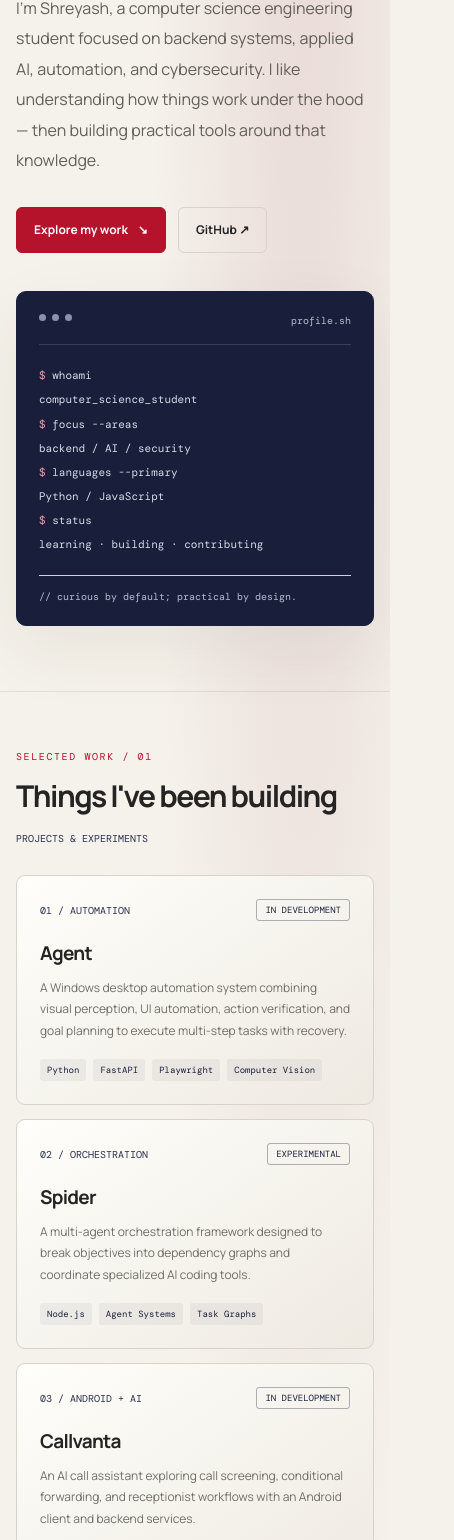
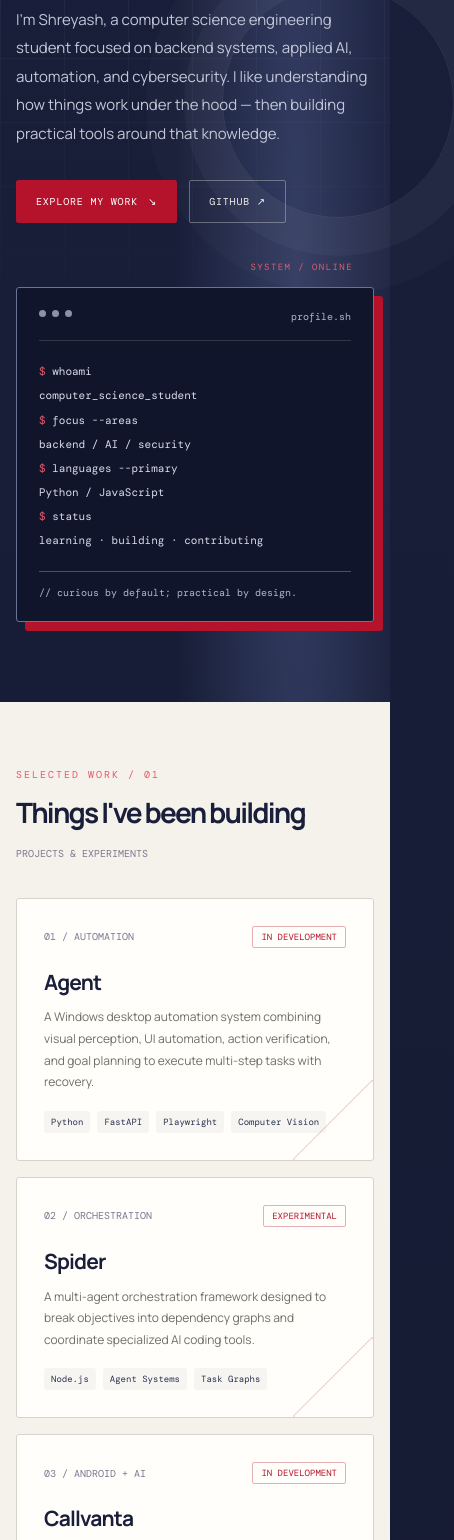
Before and after one commit to cheron2000/portfolio, a plain HTML site: page index.html in a window 390 px wide. Shown: the part 326-1866 px from the top of the page, 454 px wide, since content can reach past the window. Drawn offline with nearby package versions, Linux system fonts and the light colour scheme.

Commit message:
Redesign portfolio with futuristic midnight interface

```diff
--- a/index.html
+++ b/index.html
@@ -3,7 +3,7 @@
 <head>
   <meta charset="UTF-8">
   <meta name="viewport" content="width=device-width, initial-scale=1">
-  <meta name="theme-color" content="#F5F2EB">
+  <meta name="theme-color" content="#191F3A">
   <meta name="description" content="Shreyash — engineering student and developer building AI systems, automation tools, and backend software.">
   <title>Shreyash — Developer & Builder</title>
   <link rel="preconnect" href="https://fonts.googleapis.com">
@@ -80,6 +80,47 @@
     .footer{color:var(--midnight-soft)}
     .footer .text-link{color:var(--midnight)}
 
+
+/* FUTURE SYSTEM — palette redistributed */
+:root{--bg:#191F3A;--panel:#FFFEFA;--panel2:#29314F;--line:#465071;--muted:#B7BDD0;--text:#F5F2EB;--accent:#B5122B;--paper:#F5F2EB}
+html{scroll-padding-top:90px}
+body{background:radial-gradient(ellipse at 76% 13%,#343D63 0,transparent 29%),linear-gradient(#191F3A,#151A31 58%,#191F3A);color:var(--paper);overflow-x:hidden}
+body:after{content:"";position:fixed;inset:0;pointer-events:none;z-index:-1;opacity:.12;background-image:linear-gradient(#AEB7D0 1px,transparent 1px),linear-gradient(90deg,#AEB7D0 1px,transparent 1px);background-size:64px 64px;mask-image:linear-gradient(to bottom,black,transparent 82%)}
+.wrap{width:min(1160px,calc(100% - 56px))}
+.top{position:sticky;top:0;z-index:20;height:74px;background:#191F3AEB;backdrop-filter:blur(16px);border-bottom:1px solid #FFFFFF20}
+.brand{color:#F5F2EB;font-size:13px;letter-spacing:.14em}.brand b{color:#E45A6D}
+nav{color:#C3C8D8;text-transform:uppercase;letter-spacing:.1em;font:10px var(--mono)}nav a:hover,.text-link:hover{color:#E45A6D}
+.availability{color:#F5F2EB;border-color:#F5F2EB55;border-radius:2px;font-size:9px;letter-spacing:.08em}
+.hero{min-height:650px;padding:100px 0 110px;gap:64px;position:relative}
+.hero:before{content:"";position:absolute;width:380px;height:380px;border:1px solid #F5F2EB18;border-radius:50%;right:4%;top:16%;box-shadow:0 0 0 38px #F5F2EB08,0 0 0 76px #F5F2EB05;pointer-events:none}
+.eyebrow,.kicker{color:#E45A6D;font-size:10px;letter-spacing:.2em}
+h1{font-size:clamp(58px,8.5vw,104px);line-height:.98;letter-spacing:-.085em;margin:25px 0 28px;max-width:780px}h1 span{color:#E45A6D}
+.intro{color:#C3C8D8;font-size:15px;max-width:570px}
+.btn{border-radius:2px;padding:14px 19px;text-transform:uppercase;letter-spacing:.08em;font:10px var(--mono);border-color:#F5F2EB55;color:#F5F2EB}
+.btn.primary{background:#B5122B;color:#fff;border-color:#B5122B}.btn.primary:hover{background:#D12640;border-color:#D12640}
+.terminal{background:#10152B;border:1px solid #687397;border-radius:3px;box-shadow:18px 18px 0 #B5122B,0 30px 90px #070A1A88;transform:none;position:relative;z-index:1}
+.terminal:before{content:"SYSTEM / ONLINE";position:absolute;right:20px;top:-27px;font:9px var(--mono);letter-spacing:.16em;color:#E45A6D}
+.term-head{border-bottom-color:#FFFFFF25}.term-label,.term-note{color:#AEB7D0}.term-line{color:#D9DCEC}.term-line .prompt{color:#E45A6D}.term-line .value{color:#F5F2EB}
+section{padding:92px 0;border-top:1px solid #FFFFFF20}
+#work{background:#F5F2EB;color:#191F3A}#about{background:#ECE8E0;color:#191F3A}#journey{background:#191F3A;color:#F5F2EB}#contact{background:#191F3A}
+.section-head{margin-bottom:38px}.section-title{font-size:clamp(28px,4vw,42px);letter-spacing:-.065em}
+.section-note,.number{color:#7B7890}#journey .section-note,#journey .number{color:#B7BDD0}
+.grid{gap:16px}
+.project{background:#FFFEFA;color:#191F3A;border:1px solid #D8D3CA;border-radius:3px;padding:27px;min-height:238px;position:relative;overflow:hidden;transition:transform .35s cubic-bezier(.2,.8,.2,1),box-shadow .35s,border-color .35s}
+.project:after{content:"";position:absolute;width:110px;height:110px;right:-55px;bottom:-55px;border:1px solid #B5122B35;transform:rotate(45deg);transition:transform .35s}
+.project:hover{border-color:#B5122B;transform:translateY(-7px);box-shadow:10px 10px 0 #191F3A18}.project:hover:after{transform:rotate(45deg) scale(1.5)}
+.project h3{font-size:21px;color:#191F3A}.project p{color:#716D67}
+.tag{color:#B5122B;border-color:#B5122B55;border-radius:2px}.stack span{background:#191F3A0A;color:#29314F}
+.about-copy{color:#5F5B57}.skill{background:#FFFEFA;border:1px solid #D8D3CA;border-radius:3px}.skill strong{color:#191F3A}.skill span{color:#716D67}
+.timeline{border-left-color:#687397}.milestone:before{background:#E45A6D;box-shadow:0 0 0 5px #B5122B25}.milestone h3{color:#F5F2EB;font-size:14px}.milestone p{color:#B7BDD0}.milestone small{color:#E4A0AA}
+.contact{background:linear-gradient(115deg,#B5122B,#7F1025);border:1px solid #E45A6D;border-radius:3px;padding:48px;position:relative;overflow:hidden}
+.contact:after{content:"";position:absolute;width:250px;height:250px;right:-90px;top:-110px;border:1px solid #FFFFFF40;border-radius:50%;box-shadow:0 0 0 28px #FFFFFF0A,0 0 0 56px #FFFFFF08}
+.contact .kicker{color:#F5D5D9}.contact h2,.contact p{color:#fff}.contact .btn.primary{background:#F5F2EB;color:#191F3A;border-color:#F5F2EB;position:relative;z-index:1}
+.footer{color:#B7BDD0}.footer .text-link{color:#E45A6D}
+.reveal{opacity:0;transform:translateY(24px);transition:opacity .7s ease,transform .7s cubic-bezier(.2,.8,.2,1)}.reveal.is-visible{opacity:1;transform:translateY(0)}
+@media(max-width:760px){.wrap{width:min(100% - 32px,560px)}.hero{min-height:auto;padding:78px 0 80px}.hero:before{width:230px;height:230px;right:-80px;top:25%}.terminal{box-shadow:9px 9px 0 #B5122B}section{padding:65px 0}.project{min-height:215px}.contact{padding:30px}}
+@media(prefers-reduced-motion:reduce){*,*:before,*:after{scroll-behavior:auto!important;transition:none!important;animation:none!important}.reveal{opacity:1;transform:none}}
+
   </style>
 </head>
 <body>
@@ -133,6 +174,14 @@
     <section id="contact"><div class="wrap"><div class="contact"><div><div class="kicker">Have something interesting? / 04</div><h2>Let's build something useful.</h2><p>Open to collaboration, open-source work, and thoughtful engineering opportunities.</p></div><a class="btn primary" href="https://github.com/cheron2000" target="_blank" rel="noreferrer">Connect on GitHub ↗</a></div></div></section>
   </main>
   <footer class="wrap footer"><span>© <span id="year"></span> SHREYASH</span><span>BUILT WITH INTENT · <a class="text-link" href="#home">BACK TO TOP ↑</a></span></footer>
-  <script>document.getElementById("year").textContent=new Date().getFullYear();</script>
+  <script>
+document.getElementById("year").textContent=new Date().getFullYear();
+const revealTargets=document.querySelectorAll(".hero > div,.terminal,.section-head,.project,.about-copy,.skill,.milestone,.contact");
+revealTargets.forEach(el=>el.classList.add("reveal"));
+if("IntersectionObserver" in window && !window.matchMedia("(prefers-reduced-motion: reduce)").matches){
+ const observer=new IntersectionObserver(entries=>entries.forEach(entry=>{if(entry.isIntersecting){entry.target.classList.add("is-visible");observer.unobserve(entry.target);}}),{threshold:.12,rootMargin:"0px 0px -35px 0px"});
+ revealTargets.forEach(el=>observer.observe(el));
+}else{revealTargets.forEach(el=>el.classList.add("is-visible"));}
+</script>
 </body>
 </html>
```
